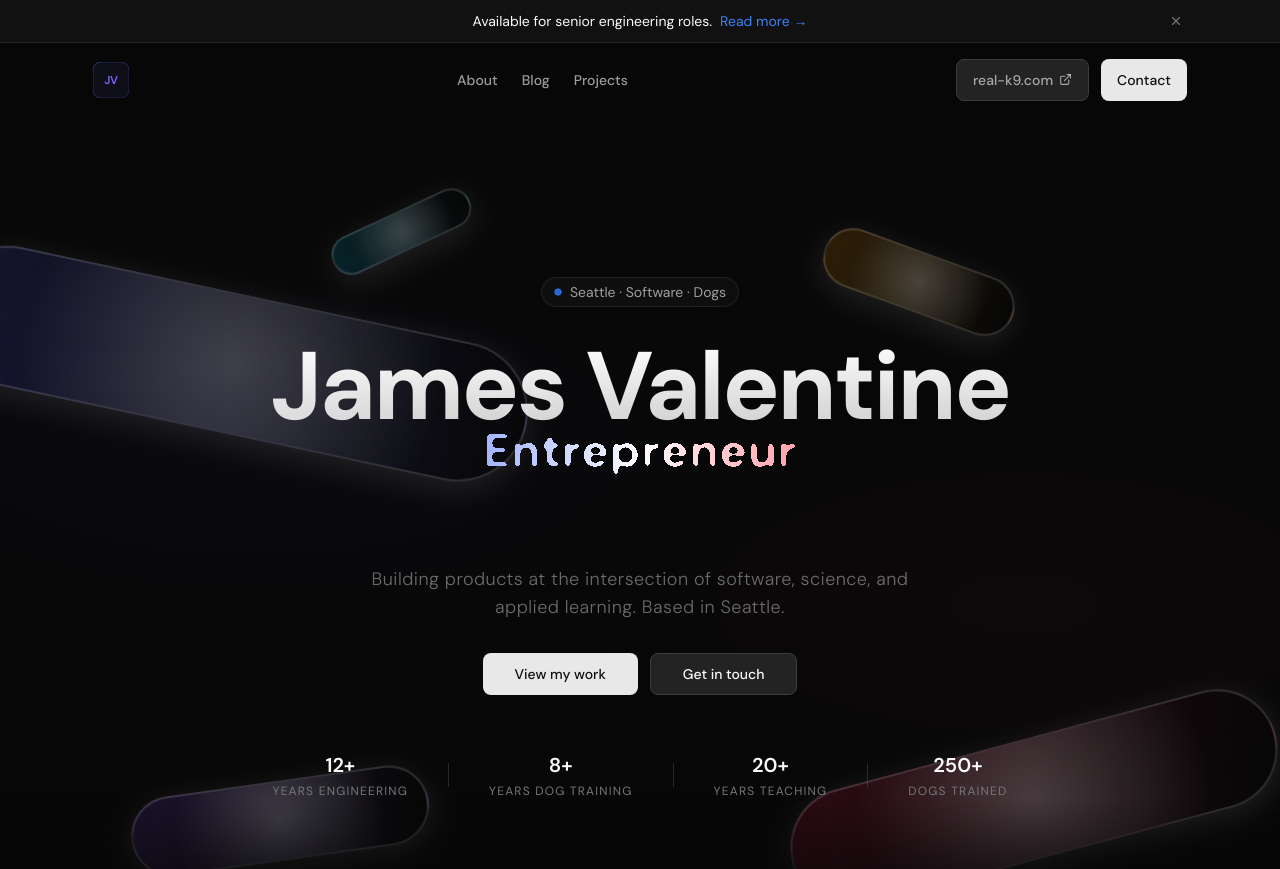
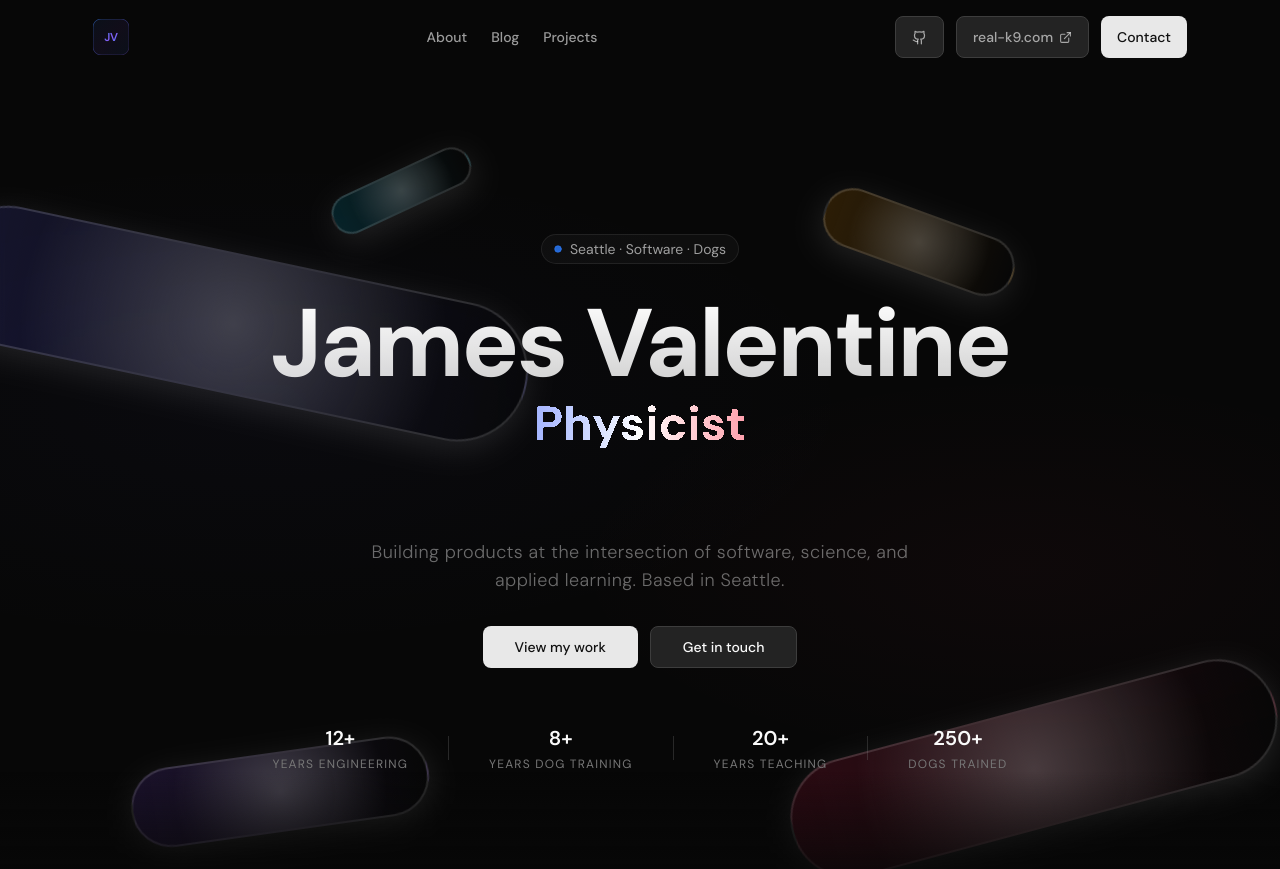
Before and after one commit to jj-valentine/portfolio, a Next.js app: page / in a window 1280 px wide. Shown: the top 869 px of the page. Built offline with nearby package versions, Linux system fonts and the light colour scheme.

Commit message:
fix(ui): slow subtitle animation, add spacing, GitHub nav icon, remove announcement bar, drop Vercel from REAL K-9 stack

```diff
--- a/app/layout.tsx
+++ b/app/layout.tsx
@@ -159,7 +159,6 @@ export default function RootLayout({
           type="application/ld+json"
           dangerouslySetInnerHTML={{ __html: JSON.stringify(WEBSITE_SCHEMA) }}
         />
-        <AnnouncementBar />
         <Nav />
         <main className="min-h-screen">{children}</main>
         <Footer />
--- a/components/home/Hero.tsx
+++ b/components/home/Hero.tsx
@@ -60,7 +60,7 @@ export function Hero() {
         variants={fadeUpVariants}
         initial={reduceMotion ? "visible" : "hidden"}
         animate="visible"
-        className="h-[70px] md:h-[90px] relative w-full mt-4"
+        className="h-[70px] md:h-[90px] relative w-full mt-8"
       >
         <GooeyText
           texts={[
@@ -72,7 +72,7 @@ export function Hero() {
             "Entrepreneur",
           ]}
           morphTime={1}
-          cooldownTime={0.25}
+          cooldownTime={2.5}
           textClassName="text-3xl md:text-5xl font-bold bg-clip-text text-transparent bg-gradient-to-r from-indigo-300 via-white/90 to-rose-300"
           className="w-full h-full"
         />
--- a/components/layout/Nav.tsx
+++ b/components/layout/Nav.tsx
@@ -3,7 +3,7 @@
 import { useState, useEffect } from "react";
 import Link from "next/link";
 import { usePathname } from "next/navigation";
-import { ExternalLink, Menu, X } from "lucide-react";
+import { ExternalLink, Github, Menu, X } from "lucide-react";
 import { cn } from "@/lib/utils";
 import { Logo } from "@/components/ui/Logo";
 
@@ -66,6 +66,15 @@ export function Nav() {
           {/* Desktop right actions */}
           <div className="hidden md:flex items-center gap-3">
             <a
+              href="https://github.com/jj-valentine"
+              target="_blank"
+              rel="noopener noreferrer"
+              className="inline-flex items-center gap-1.5 h-[42px] px-4 text-sm font-medium text-fg-muted bg-surface border border-[#3d3d3d] rounded-[8px] hover:border-[#555] hover:bg-[#2a2a2a] transition-all duration-150"
+              aria-label="GitHub"
+            >
+              <Github size={15} />
+            </a>
+            <a
               href="https://real-k9.com"
               target="_blank"
               rel="noopener noreferrer"
@@ -110,6 +119,15 @@ export function Nav() {
               ))}
               <hr className="border-border" />
               <a
+                href="https://github.com/jj-valentine"
+                target="_blank"
+                rel="noopener noreferrer"
+                className="inline-flex items-center gap-2 text-lg text-fg-muted"
+              >
+                GitHub
+                <Github size={16} />
+              </a>
+              <a
                 href="https://real-k9.com"
                 target="_blank"
                 rel="noopener noreferrer"
--- a/content/projects.ts
+++ b/content/projects.ts
@@ -5,7 +5,7 @@ export const PROJECTS: Project[] = [
     title: "REAL K-9",
     description:
       "Professional dog training business serving Greater Seattle. Service-level obedience, behavior modification, and handler education. 250+ dogs trained, 100% 5-star reviews.",
-    tech: ["Next.js", "TypeScript", "Tailwind CSS", "Vercel"],
+    tech: ["Next.js", "TypeScript", "Tailwind CSS"],
     live: "https://real-k9.com",
     image: "/screenshots/realk9-dark-hero.png",
     featured: true,
```
